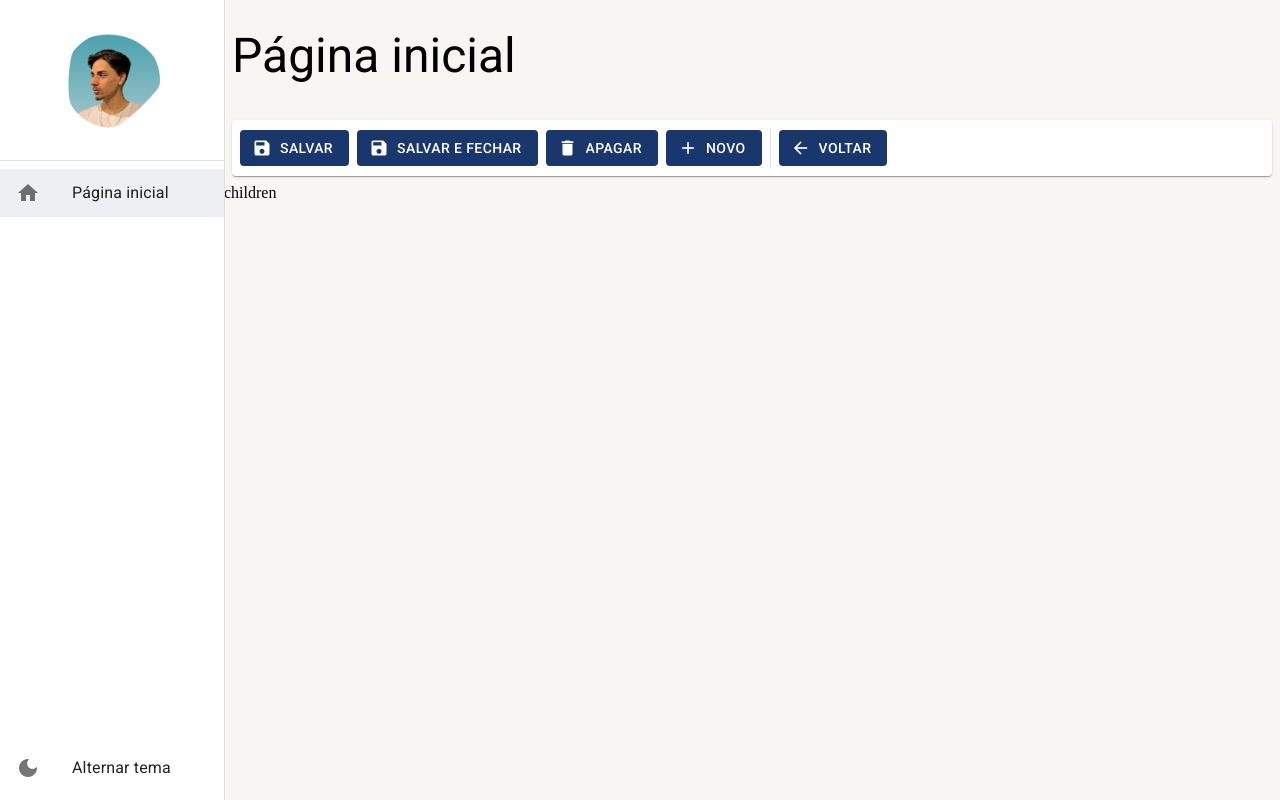
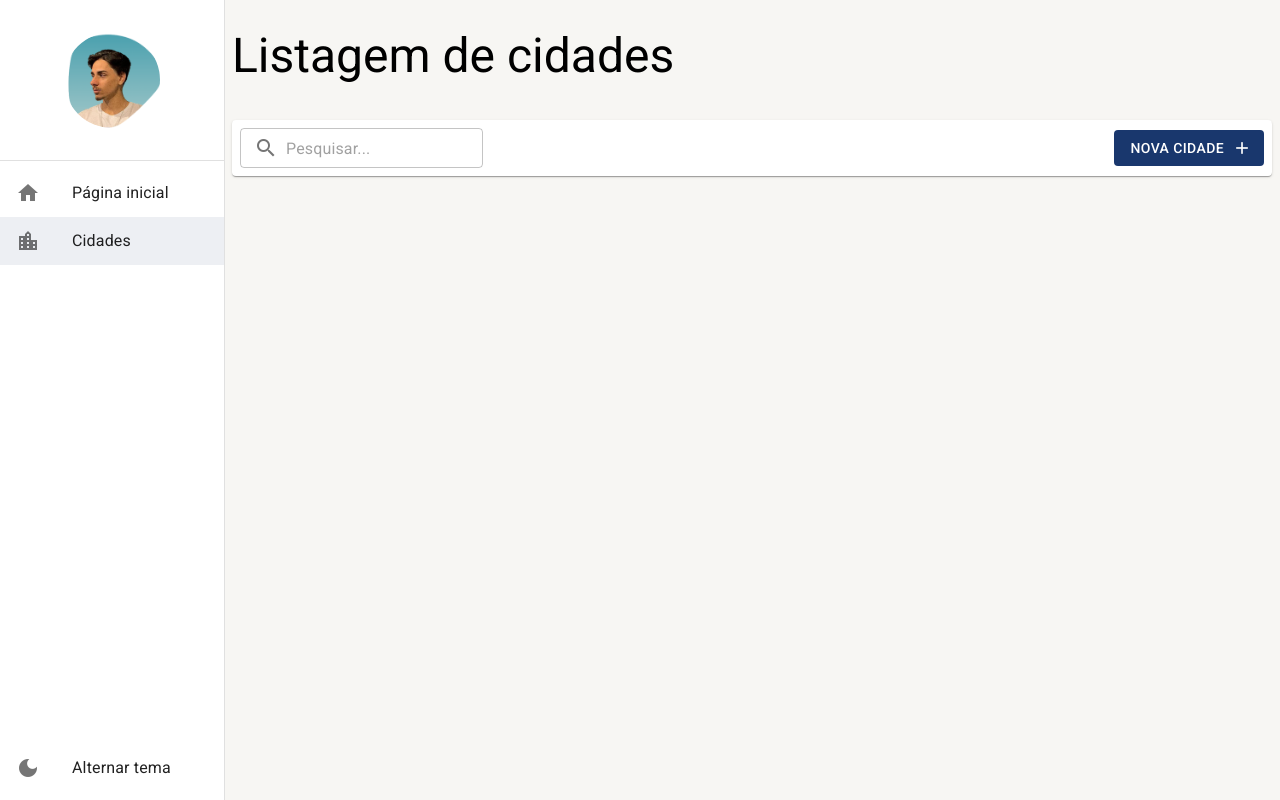
Before and after one commit to aryelzx/projetocurso, a React (Vite) app: page /cidades in a window 1280 px wide. Before the commit this address led to /pagina-inicial. Built offline with nearby package versions, Linux system fonts and the light colour scheme.

Commit message:
code: create a page of citys with useSearchParams

```diff
--- /dev/null
+++ b/src/pages/cidades/ListagemDeCidade.tsx
@@ -0,0 +1,28 @@
+import { useSearchParams } from "react-router-dom"
+import { useMemo } from "react"
+import { FerramentasDaListagem } from "../../shared/components"
+import { LayoutBaseDePagina } from "../../shared/layouts"
+
+export const ListagemDeCidade = () => {
+  const [searchParams, setSearchParams] = useSearchParams(); //this is not one state
+
+  const busca = useMemo(() => {
+    return searchParams.get('busca') || '';
+  }, [searchParams]);
+
+  return (
+    <LayoutBaseDePagina
+      title='Listagem de cidades'
+      barraDeFerramentas={
+        <FerramentasDaListagem
+          mostrarInputBusca={true}
+          textoBotaoNovo="Nova cidade"
+          textoDaBusca={busca}
+          aoMudarTextoDeBusca={texto => setSearchParams({ busca: texto }, { replace: true })}
+        />
+      }
+    >
+
+    </LayoutBaseDePagina >
+  )
+}
--- a/src/pages/index.ts
+++ b/src/pages/index.ts
@@ -1 +1,2 @@
 export * from "./dashboard/Dashboard"
+export * from "./cidades/ListagemDeCidade"
--- a/src/routes/index.tsx
+++ b/src/routes/index.tsx
@@ -1,7 +1,7 @@
 import { Routes, Route, Navigate } from "react-router-dom";
 import { useEffect } from "react";
 import { useDrawerContext } from "../shared/contexts";
-import { Dashboard } from "../pages";
+import { Dashboard, ListagemDeCidade } from "../pages";
 export const AppRoutes = () => {
   const { setDrawerOptions } = useDrawerContext();
 
@@ -11,6 +11,11 @@
         icon: "home",
         path: "/pagina-inicial",
         label: "Página inicial",
+      },
+      {
+        icon: "location_city",
+        path: "/cidades",
+        label: "Cidades",
       },
 
     ])
@@ -24,6 +29,18 @@
           <Dashboard />
         }
       />
+      <Route
+        path="/cidades"
+        element={
+          <ListagemDeCidade />
+        }
+      />
+      <Route
+        // path="/cidades/detalhe/:id"
+        element={
+          <ListagemDeCidade />
+        }
+      />
       <Route path="*" element={<Navigate to="/pagina-inicial" />} />
     </Routes>
   );
```
